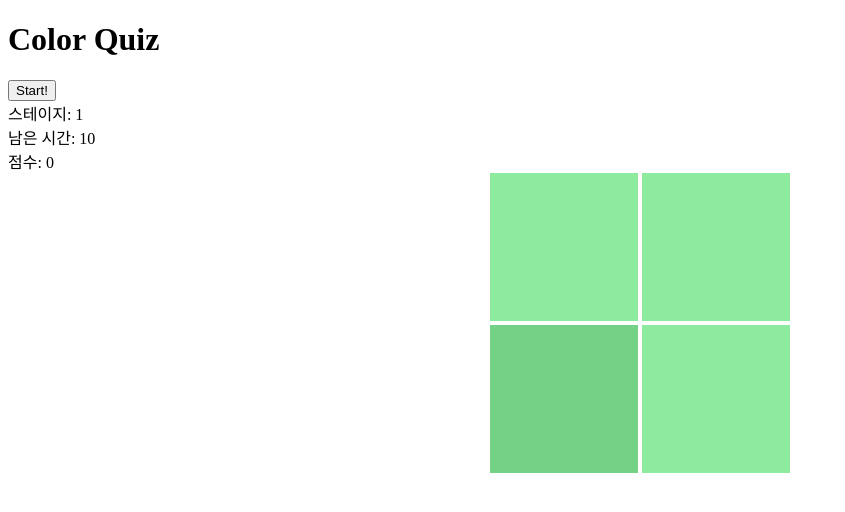
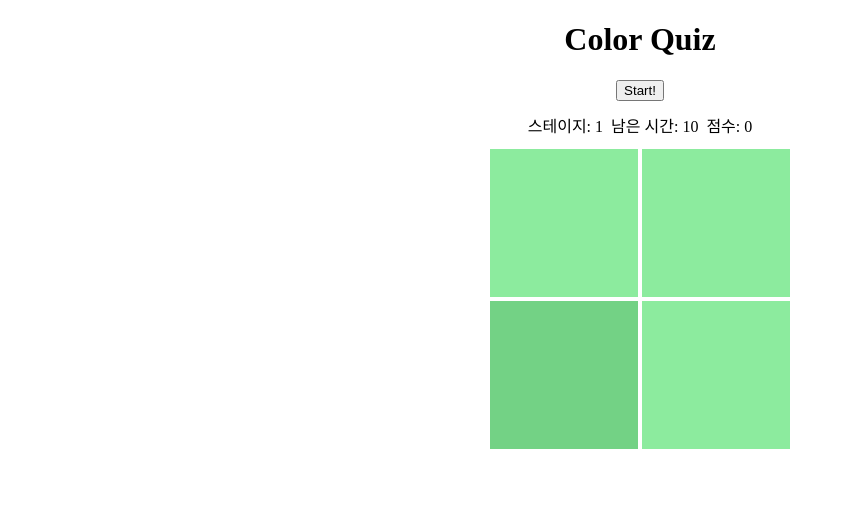
Before and after one commit to lazy-sky/color-quiz, a React (Create React App) app: page / in a window 1280 px wide. Shown: the top 512 px of the page, without its empty margins (0-845 px from the left). Built offline with nearby package versions, Linux system fonts and the light colour scheme; the HTML template or start-up script is replaced by a standard one.

Commit message:
design: Styling informations

```diff
--- a/src/App.tsx
+++ b/src/App.tsx
@@ -10,7 +10,11 @@ function App() {
 
   return (
     <>
-      <h1>Color Quiz</h1>
+      <h1 style={{
+        textAlign: 'center'
+      }}>
+        Color Quiz
+      </h1>
       <ScoreBoard
         stage={stage}
         score={score}
--- a/src/components/ColorBoard.tsx
+++ b/src/components/ColorBoard.tsx
@@ -16,7 +16,6 @@ interface ColorProps {
   green: number;
   blue: number
 }
-
 
 const Grid = styled.ul`
   list-style: none;
--- a/src/components/ScoreBoard.tsx
+++ b/src/components/ScoreBoard.tsx
@@ -1,4 +1,6 @@
 import { useInterval } from '../hooks/score';
+
+import styled from 'styled-components';
 
 interface ScoreBoardProps {
   stage: number;
@@ -6,6 +8,18 @@ interface ScoreBoardProps {
   remainingTime: number;
   setRemainingTime: (remainingTime: number | ((remainingTime: number) => number)) => void;
 }
+const StartButton = styled.button`
+  display: block;
+  margin: 0 auto 12px;
+`;
+
+const Information = styled.div`
+  display: flex;
+  justify-content: center;
+  gap: 8px;
+  margin-bottom: 12px;
+`;
+
 function ScoreBoard({ stage, score, remainingTime, setRemainingTime }: ScoreBoardProps ) {
   useInterval(() => {
     setRemainingTime(count => count - 1);
@@ -22,12 +36,14 @@ function ScoreBoard({ stage, score, remainingTime, setRemainingTime }: ScoreBoar
 
   return (
     <>
-      <button onClick={handleClickStart}>Start!</button>
-      <div>
-        <div>스테이지: {stage}</div>
-        <div>남은 시간: {remainingTime}</div>
-        <div>점수: {score}</div>
-      </div>
+      <StartButton onClick={handleClickStart}>
+        Start!
+      </StartButton>
+      <Information>
+          <div>스테이지: {stage}</div>
+          <div>남은 시간: {remainingTime}</div>
+          <div>점수: {score}</div>
+      </Information>
     </>
   );
 };
```
